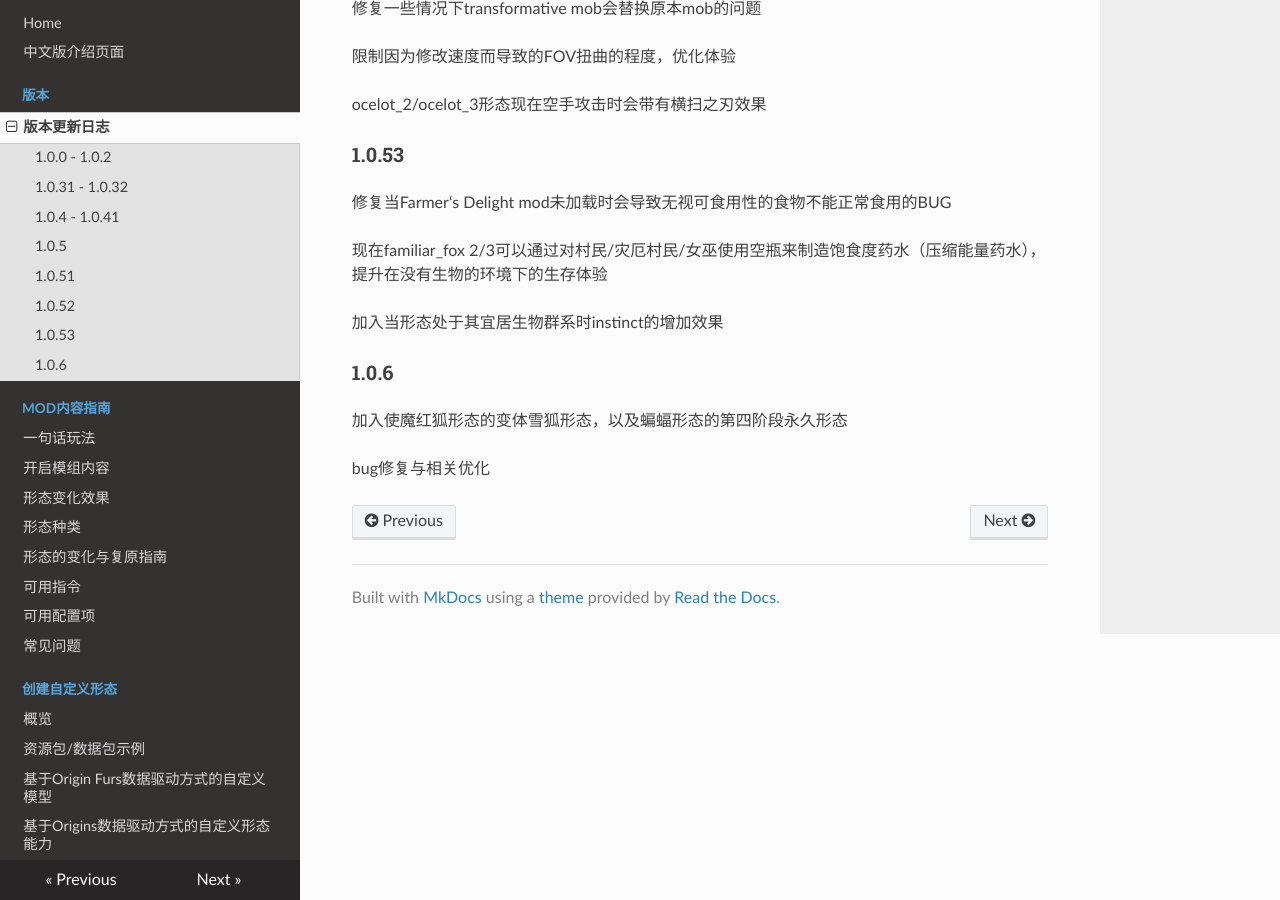
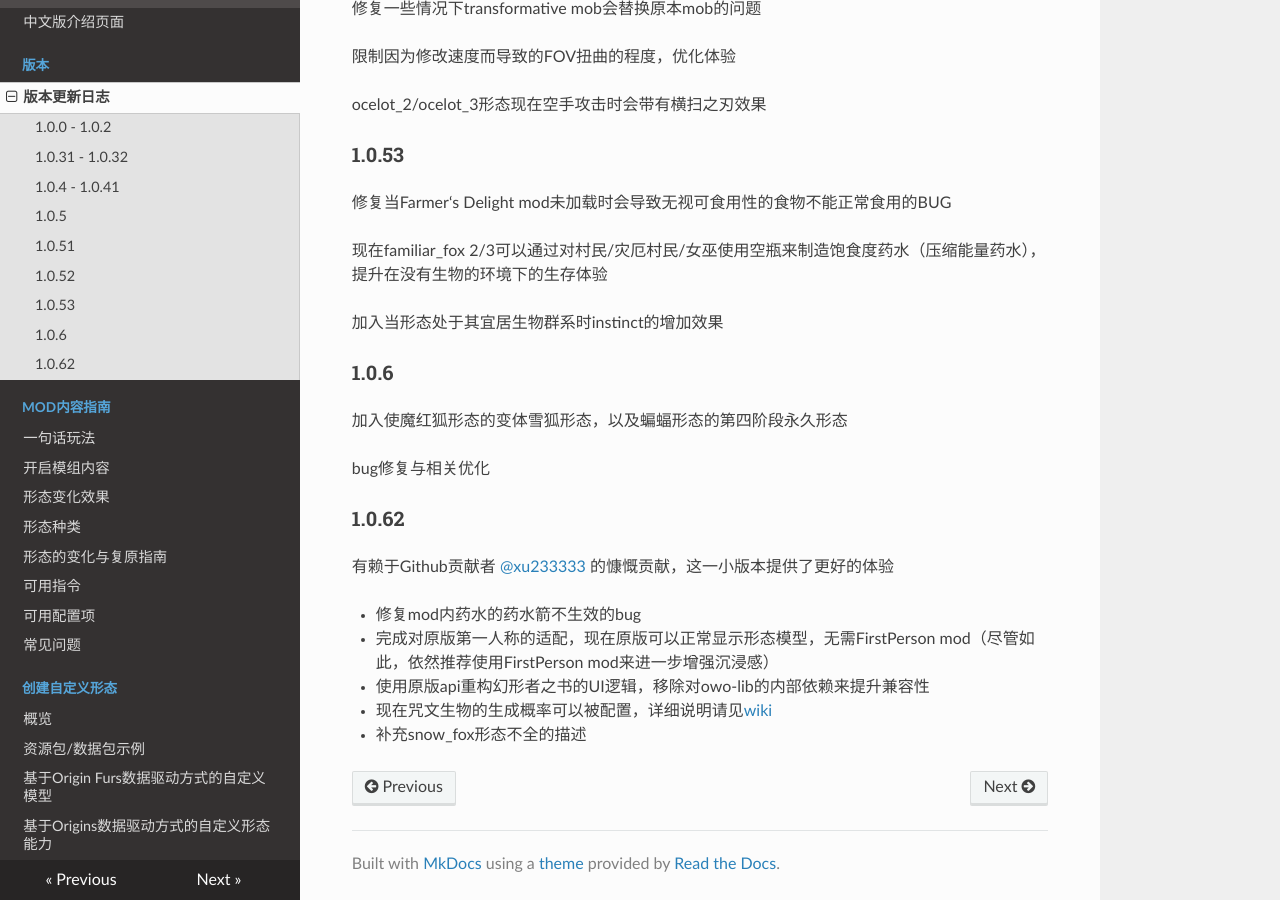
Before and after one commit to onixary/ssc_wiki, an MkDocs documentation site: the page built from docs/update_log/update_log.md, in a window 1280 px wide and 900 px high, scrolled down 2343 px. Built offline with MkDocs 1.6.1, drawn with Linux system fonts in a browser that asks for light colours; nearby versions of some CDN libraries.

Commit message:
update log 1.0.62

```diff
--- a/docs/update_log/update_log.md
+++ b/docs/update_log/update_log.md
@@ -105,3 +105,17 @@ ocelot_2/ocelot_3形态现在空手攻击时会带有横扫之刃效果
 加入使魔红狐形态的变体雪狐形态，以及蝙蝠形态的第四阶段永久形态
 
 bug修复与相关优化
+
+### 1\.0.62
+
+有赖于Github贡献者 [@xu233333](https://github.com/xu233333) 的慷慨贡献，这一小版本提供了更好的体验
+
+- 修复mod内药水的药水箭不生效的bug
+
+- 完成对原版第一人称的适配，现在原版可以正常显示形态模型，无需FirstPerson mod（尽管如此，依然推荐使用FirstPerson mod来进一步增强沉浸感）
+
+- 使用原版api重构幻形者之书的UI逻辑，移除对owo-lib的内部依赖来提升兼容性
+
+- 现在咒文生物的生成概率可以被配置，详细说明请见[wiki](https://ssc-wiki.readthedocs.io/en/latest/mod_content/mod_config/)
+
+- 补充snow_fox形态不全的描述
```
